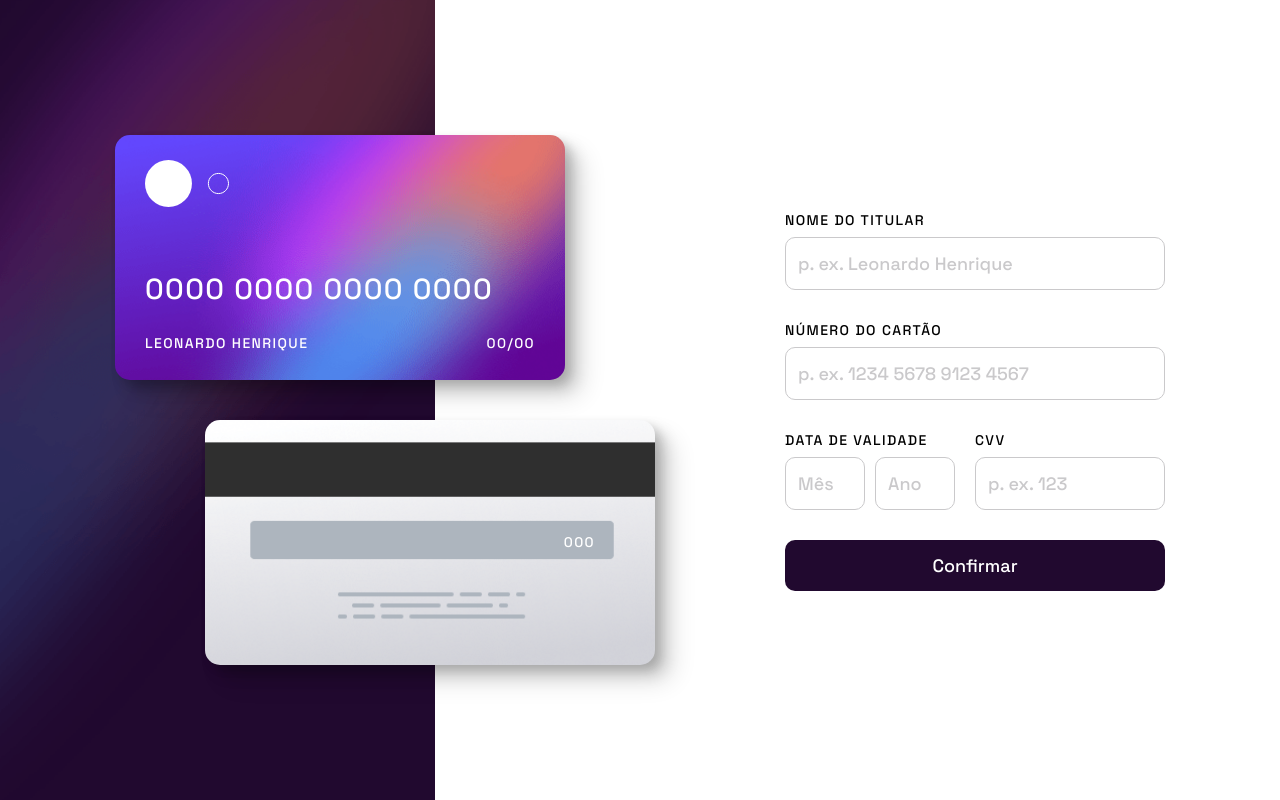
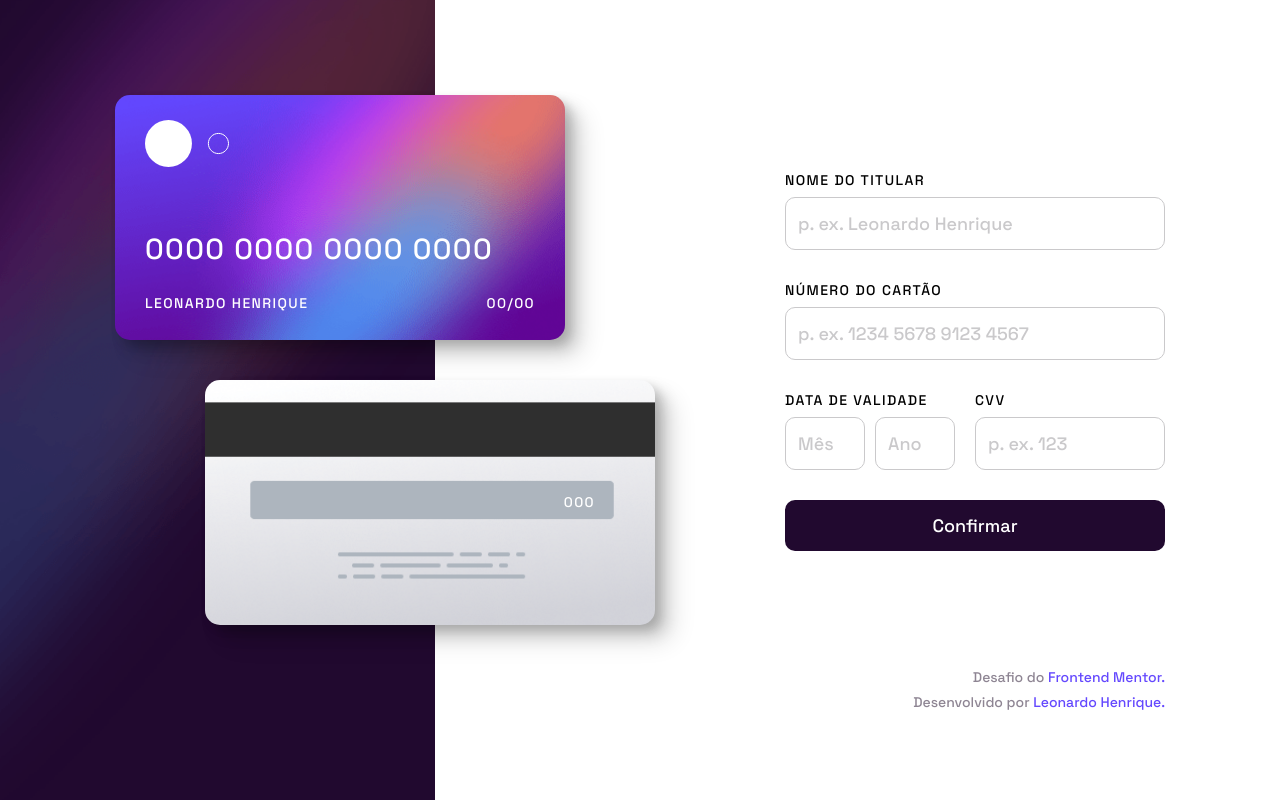
Before and after one commit to Leo-Henrique/cartao-interativo, a plain HTML site: page index.html in a window 1280 px wide. Drawn offline with Linux system fonts and the light colour scheme.

Commit message:
Added footer

```diff
--- /dev/null
+++ b/css/scss/project/_footer.scss
@@ -0,0 +1,42 @@
+.footer-container {
+    max-width: calc(1050px + 30px);
+    padding-left: 15px;
+    padding-right: 15px;
+    margin-left: auto;
+    margin-right: auto;
+    // border: 1px solid red;
+    display: flex;
+    flex-direction: column;
+    justify-content: center;
+    align-items: flex-end;
+    padding-bottom: 3rem;
+
+    @include breakpoint-md {
+        text-align: center;
+        align-items: initial;
+    }
+
+    p, span, a {
+        font-size: $small;
+        color: $support-light-3;
+        vertical-align: middle;
+        @include breakpoint-sm {
+            font-size: 1.3rem;
+        }
+    }
+    a {
+        display: inline-block;
+        padding: 0.2rem 0;
+        transition: color 200ms ease-in-out;
+        color: $primary-light-1;
+
+        @include desktop-supported {
+            &:hover {
+                color: $primary-light-2;
+            }
+        }
+        &:active {
+            color: $primary;
+        }
+    }
+}
--- a/css/scss/project/_main.scss
+++ b/css/scss/project/_main.scss
@@ -7,6 +7,7 @@ body {
     flex-direction: column;
     justify-content: center;
     min-height: 100vh;
+    position: relative;
 
     @include breakpoint-md {
         display: initial;
--- a/css/scss/style.scss
+++ b/css/scss/style.scss
@@ -9,4 +9,5 @@
 
 // project
 @import
-"project/main";
+"project/main",
+"project/footer";
--- a/index.html
+++ b/index.html
@@ -204,6 +204,27 @@
         </div>
     </main>
 
+    <footer class="footer">
+        <div class="footer-container">
+            <p>
+                <span>Desafio do </span>
+                <a href="https://www.frontendmentor.io/home"
+                target="_blank"
+                rel="external noopener noreferrer">
+                    Frontend Mentor.
+                </a>
+            </p>
+            <p>
+                <span>Desenvolvido por</span>
+                <a href="https://www.linkedin.com/in/leonardo-henrique-/"
+                target="_blank"
+                rel="external noopener noreferrer">
+                    Leonardo Henrique.
+                </a>
+            </p>
+        </div>
+    </footer>
+
     <script type="module"
     src="js/script.js"></script>
 
```
Also changed, not shown: css/style.css.
